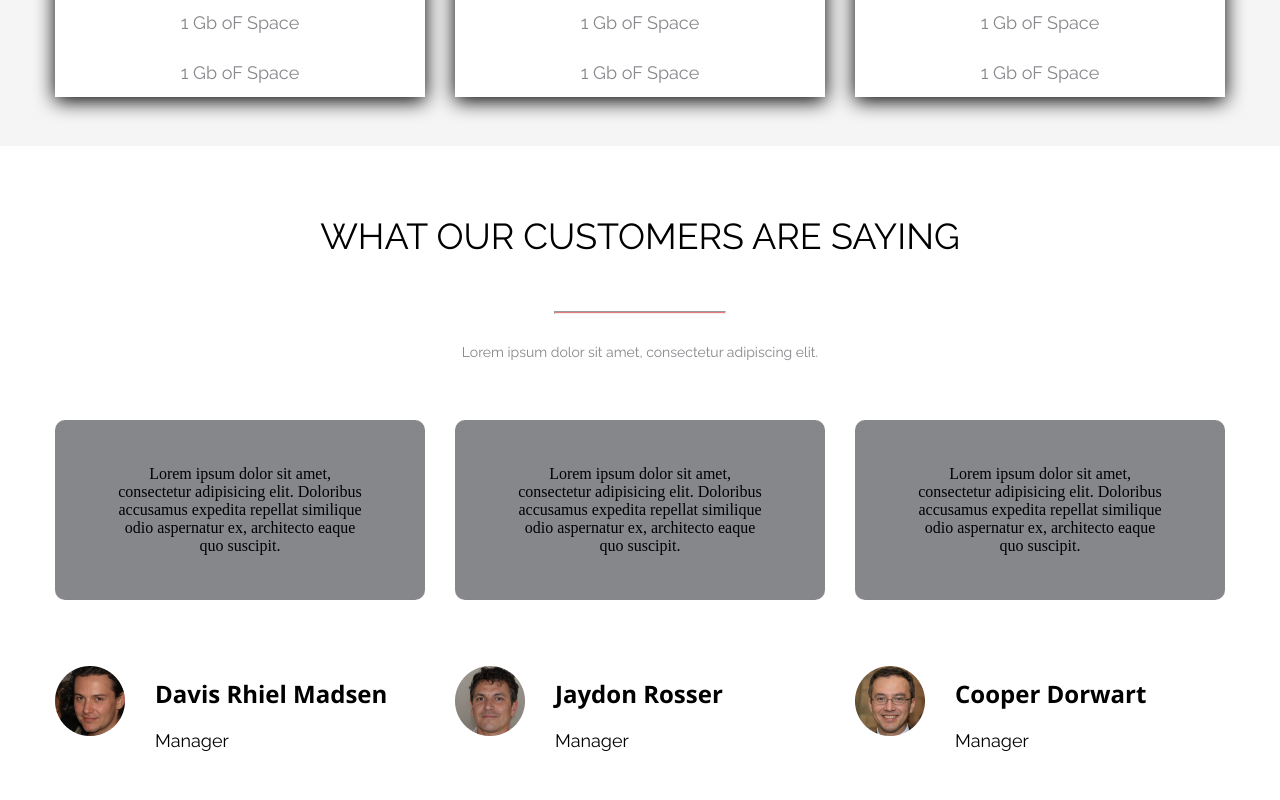
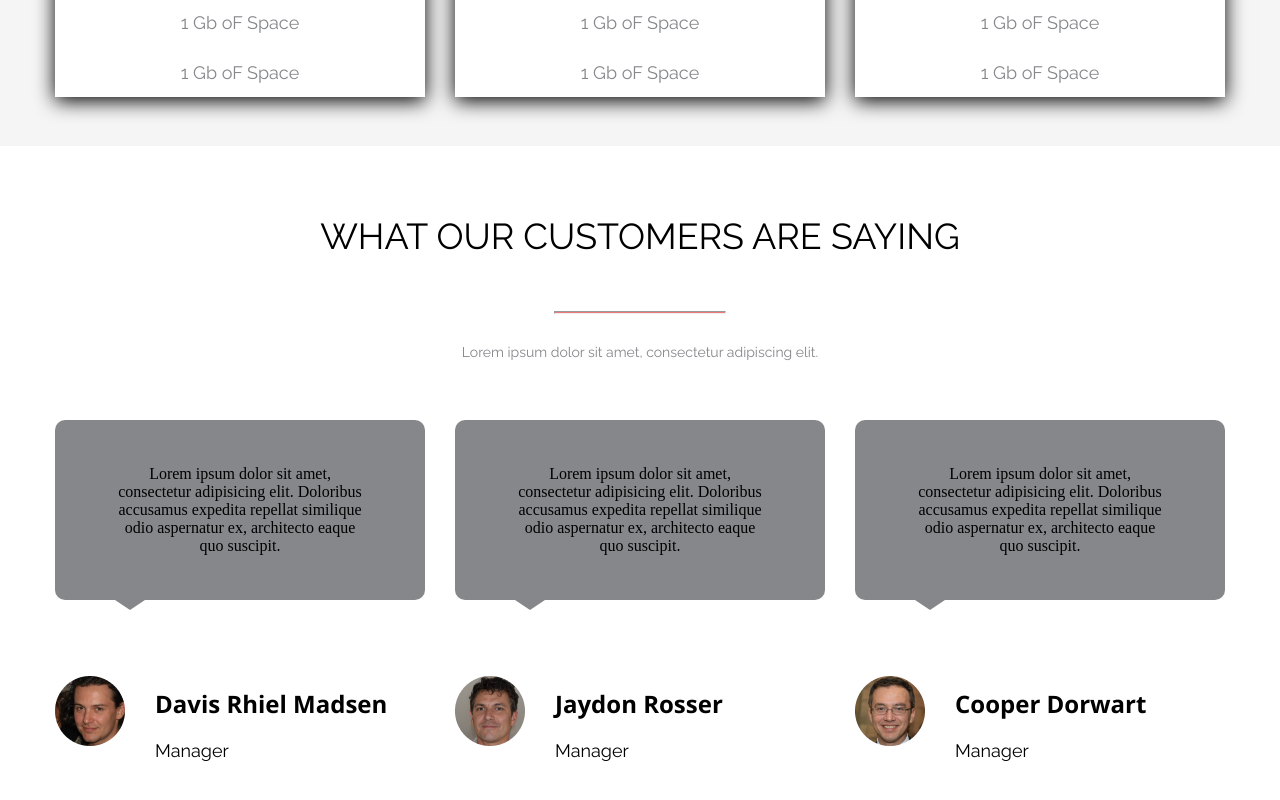
Before and after one commit to GOR39/TMS1, a plain HTML site: page index.html in a window 1280 px wide. Shown: the part 684-1484 px from the top of the page. Drawn offline with nearby package versions, Linux system fonts and the light colour scheme.

Commit message:
some fix

```diff
--- a/index.html
+++ b/index.html
@@ -217,6 +217,8 @@
                         odio aspernatur ex, architecto eaque<br>
                         quo suscipit.
                     </div>
+                    <div class="triangle-down" id="triangle-down">
+                    </div>
                     <div class="feedback__customer"><img class="feedback__photo" src="images/Davis.png" width="70"
                             height="70" alt="">
                         <div class="feedback__customer-text">
@@ -234,8 +236,8 @@
                         odio aspernatur ex, architecto eaque <br>
                         quo suscipit.
                     </div>
-
-
+                    <div class="triangle-down" id="triangle-down">
+                    </div>
                     <div class="feedback__customer"><img class="feedback__photo" src="images/Jaydon.png" width="70"
                             height="70" alt="">
                         <div class="feedback__customer-text">
@@ -252,6 +254,8 @@
                         accusamus expedita repellat similique <br>
                         odio aspernatur ex, architecto eaque <br>
                         quo suscipit.
+                    </div>
+                    <div class="triangle-down" id="triangle-down">
                     </div>
                     <div class="feedback__customer"><img class="feedback__photo" src="images/Cooper.png" width="70"
                             height="70" alt="">
--- a/style/style.css
+++ b/style/style.css
@@ -350,6 +350,16 @@ li.pricing__item {
     border-radius: 10px;
 }
 
+#triangle-down {
+	width: 0;
+	height: 0;
+	border-left: 15px solid transparent;
+	border-right: 15px solid transparent;
+	border-top: 10px solid #86878B;
+    margin-left: 60px;
+}
+
+
 .feedback__customer {
     display: flex;
 }
```
